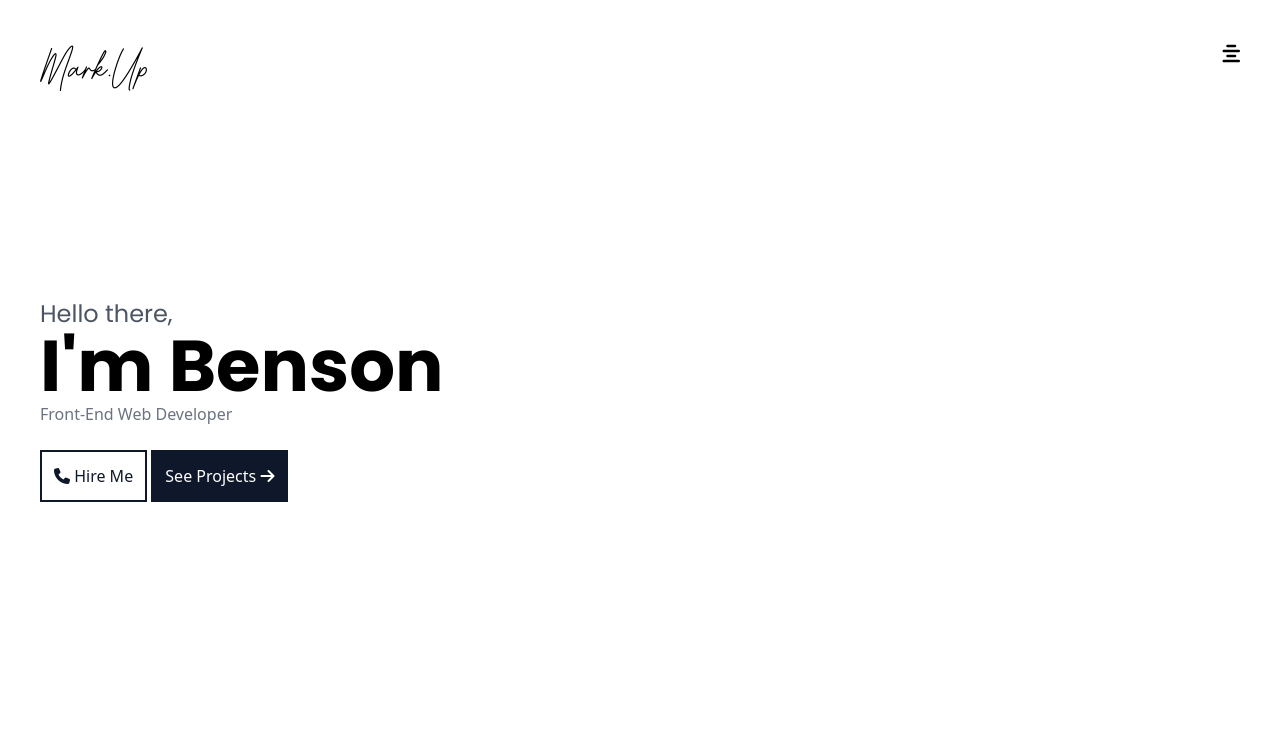
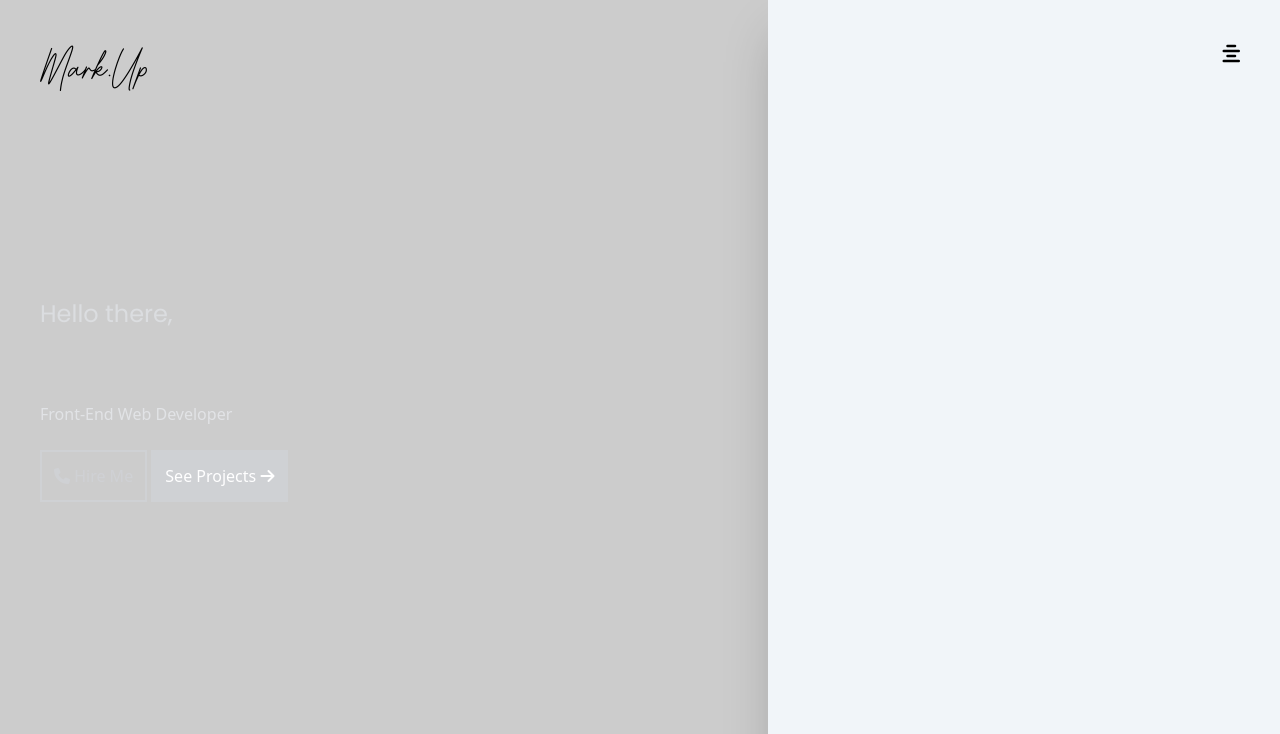
Before and after one commit to matanguihanbenson/___portfolio, a website: page index.html in a window 1280 px wide. Both pictures are taken after a click on the button 1231 px from the left and 54 px from the top of the page. Shown: the top 734 px of the page. Drawn offline with nearby package versions, Linux system fonts and the light colour scheme.

Commit message:
adding navigation

```diff
--- a/index.html
+++ b/index.html
@@ -14,14 +14,23 @@
     <link rel="preload" href="./assets/fonts/BetterGrade-519DV.ttf" as="font" type="font/ttf" crossorigin>
 </head>
 <body class="">
-    <header class="flex justify-between lg:absolute absolute w-full z-20 p-5 lg:p-10 md:portrait:hidden items-start">
+    <header class="flex justify-between lg:absolute absolute w-full z-30 p-5 lg:p-10 md:portrait:hidden items-start">
         <a href="#" class="brand lg:text-6xl text-4xl">Mark.Up</a>
-        <button class="text-xl"><i class="fa-solid fa-align-center"></i></button>
+        <button id="btn" class="text-xl z-50"><i class="fa-solid fa-align-center"></i></button>
+
     </header>
-
+    <div id="navMenu" class="h-full w-2/5 z-20 absolute right-0">
+        <div id="menu" class="w-full h-full bg-slate-100 shadow-2xl">
+            <ul>
+                <li><a href=""></a></li>
+                <li><a href=""></a></li>
+                <li><a href=""></a></li>
+            </ul>
+        </div>
+    </div>
     <!-- xl lg md -->
 
-    <div class="hidden md:block lg:block xl:block">
+    <div id="banner" class="hidden md:block lg:block xl:block">
         <div class=" w-full h-screen p-5 relative z-0 md:portrait:h-1/2 lg:p-10">
 
             <div class="flex h-full w-full md:flex-row flex-col lg:flex-row">
@@ -55,11 +64,22 @@
 
     <!-- end xl lg md -->
 
-    <div class="bg-slate-500 h-screen w-full">
+    <div class="bg-white-screen w-full">
 
     </div>
 
+    <script src="https://cdnjs.cloudflare.com/ajax/libs/jquery/3.6.3/jquery.min.js" integrity="sha512-STof4xm1wgkfm7heWqFJVn58Hm3EtS31XFaagaa8VMReCXAkQnJZ+jEy8PCC/iT18dFy95WcExNHFTqLyp72eQ==" crossorigin="anonymous" referrerpolicy="no-referrer"></script>
 
+    <script>
+        var btn = document.getElementById("btn");
+        var menu = document.getElementById("navMenu");
+
+        $("#btn").click(function(){
+            $("#menu").toggleClass('show-menu');
+            $("#banner").toggleClass('changeBg');
+        });
+
+    </script>
 
 </body>
 </html>
```
Also changed, not shown: dist/css/output.css, dist/css/style.css.
